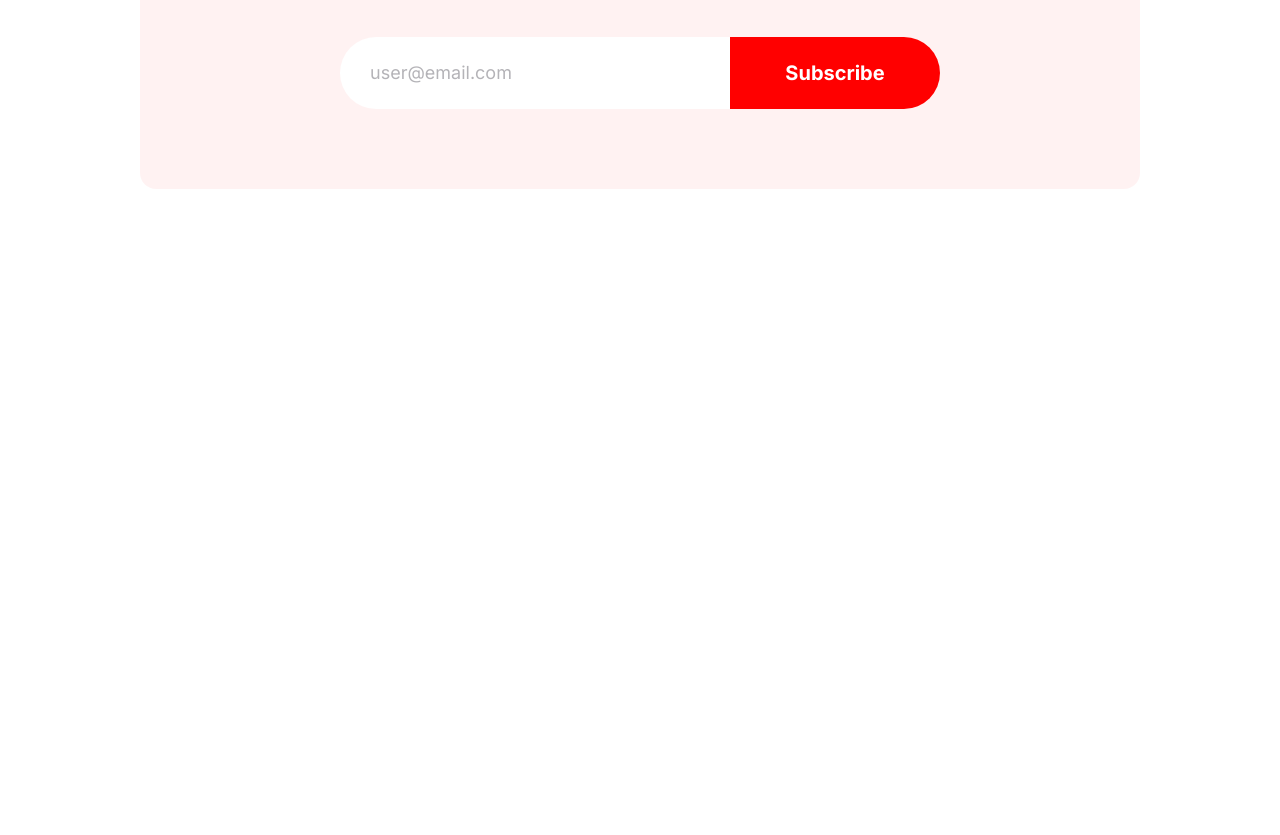
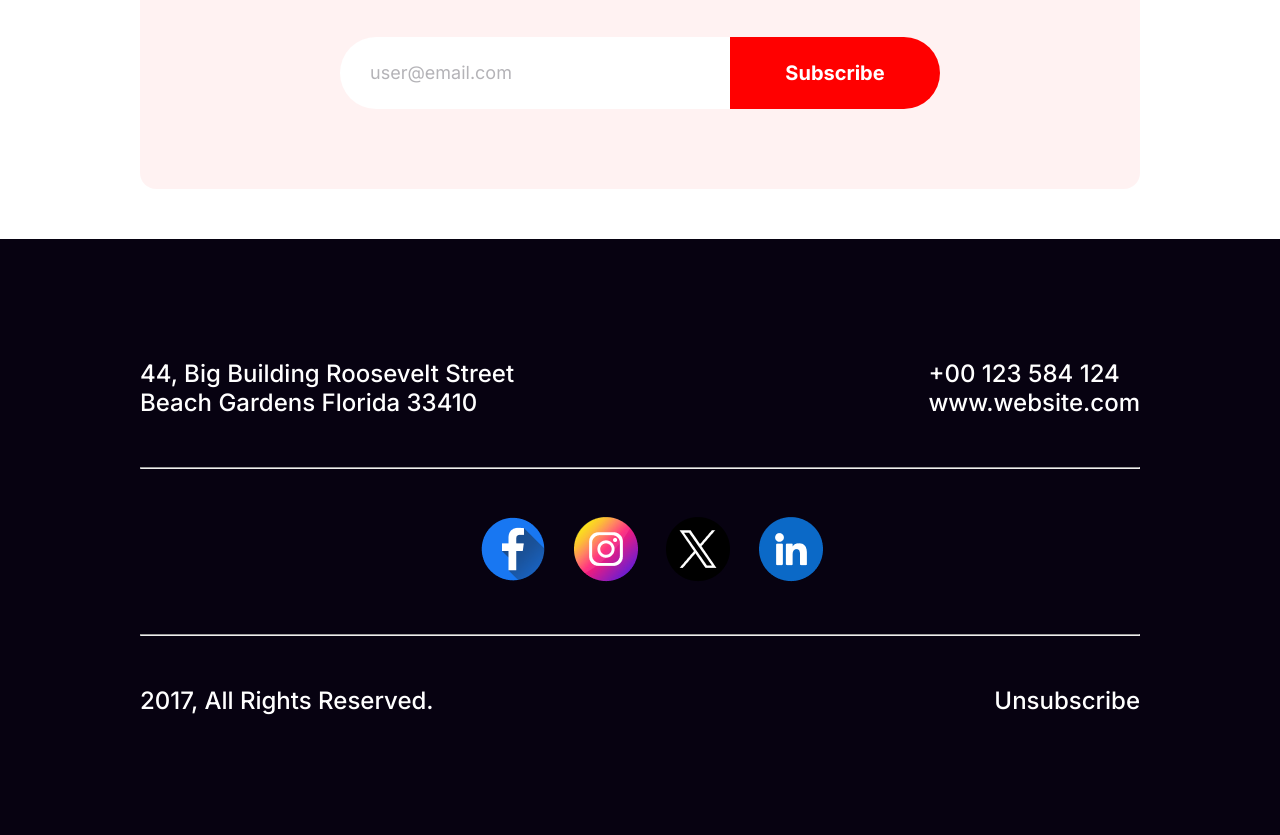
Before and after one commit to AbdullaAlHarun/new-year-party, a plain HTML site: page index.html in a window 1280 px wide. Shown: the part 5137-5972 px from the top of the page. Before the commit the page ends 5376 px from the top, so only its background shows below. Drawn offline with Linux system fonts and the light colour scheme.

Commit message:
added Footer Sections!

```diff
--- a/css/styles.css
+++ b/css/styles.css
@@ -384,3 +384,52 @@ font-weight: 400;
     font-size: 18px;
     font-weight: 400;
 }
+
+/*footer Section*/
+footer {
+    padding: 0 140px;
+    background: #070211;
+}
+
+footer p {
+    color: #FFF;
+    font-size: 24px;
+    font-weight: 500;
+}
+
+footer>hr {
+    background: rgba(255, 255, 255, 0.15);
+}
+
+.footer-top-container {
+    display: flex;
+    justify-content: space-between;
+    display: center;
+    padding-top: 120px;
+    padding-bottom: 50px;
+}
+
+.social-link-container {
+    display: flex;
+    justify-content: center;
+    align-items: center;
+
+}
+
+.social-link-container ul {
+    list-style: none;
+}
+
+.social-link-container li {
+    display: inline-block;
+    padding: 48px 0;
+    margin-left: 24px;
+}
+
+.footer-bottom-container {
+    display: flex;
+    justify-content: space-between;
+    display: center;
+    padding-top: 50px;
+    padding-bottom: 120px;
+}
--- a/index.html
+++ b/index.html
@@ -128,5 +128,45 @@
             </div>
         </section>
     </main>
+
+    <!--Footer Section-->
+    <footer>
+        <div class="footer-top-container">
+            <div class="footer-top-left">
+                <p>
+                    44, Big Building Roosevelt Street <br>
+                    Beach Gardens Florida 33410
+                </p>
+            </div>
+            <div class="footer-top-right">
+               <p>
+                <span></span> +00 123 584 124 <br>
+                <span></span> www.website.com
+               </p>
+            </div>
+        </div>
+        <hr>
+        <div class="social-link-container">
+            <ul>
+                <li><a href="#"><img src="assets/images/fb.png" alt="facebook logo"></a></li>
+                <li><a href="#"><img src="assets/images/instagram.png" alt="instagram logo"></a></li>
+                <li><a href="#"><img src="assets/images/twitter.png" alt="twitter logo"></a></li>
+                <li><a href="#"><img src="assets/images/linkedin.png" alt="linkedin logo"></a></li>
+            </ul>
+        </div>
+        <hr>
+        <div class="footer-bottom-container">
+            <div class="footer-bottom-left">
+                <p>
+                    2017, All Rights Reserved.
+                </p>
+            </div>
+            <div class="footer-bottom-right">
+                <p>
+                    Unsubscribe
+                </p>
+            </div>
+        </div>
+    </footer>
 </body>
 </html>
```
Also changed, not shown: assets/images/fb.png (renamed from assets/images/Facebook.png).
